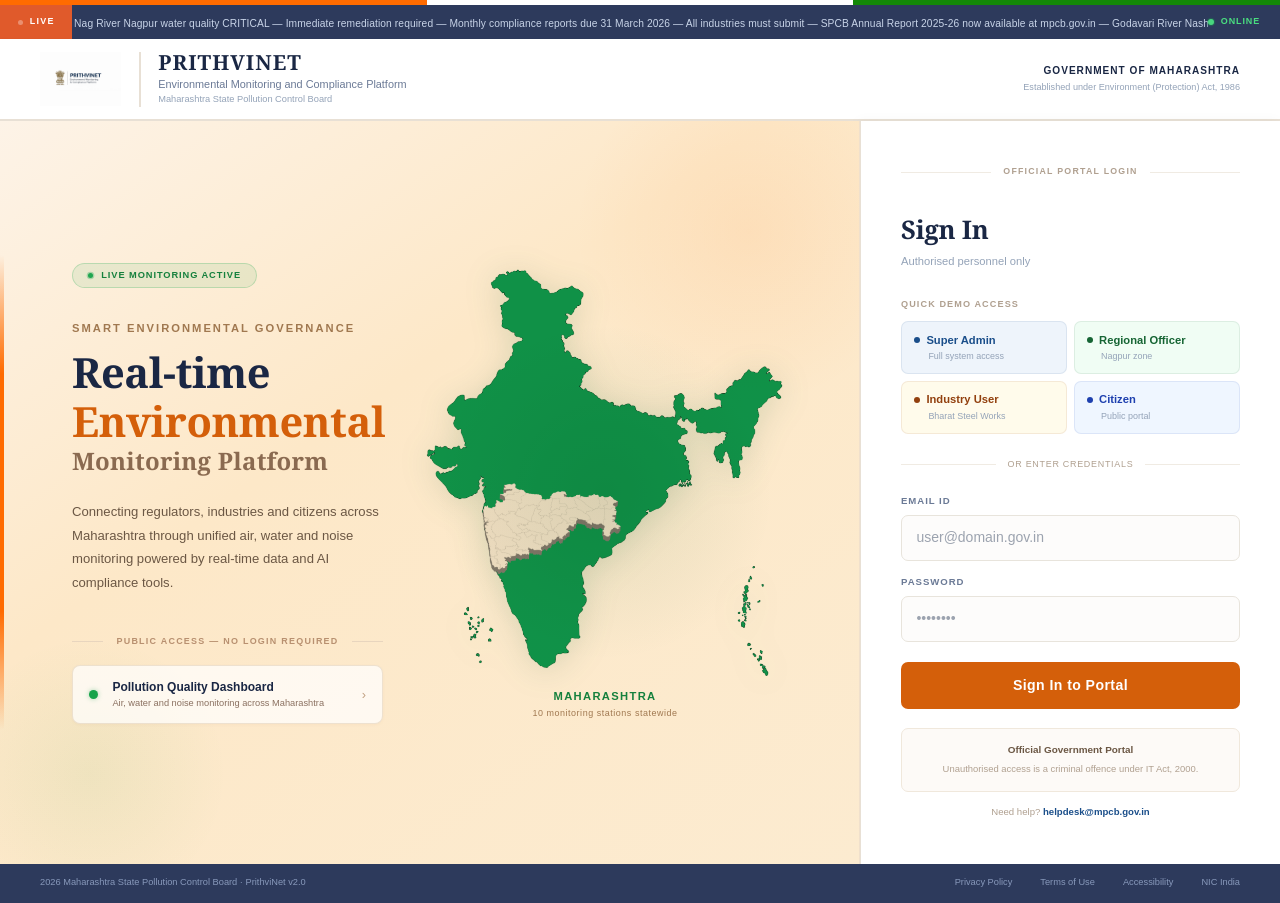
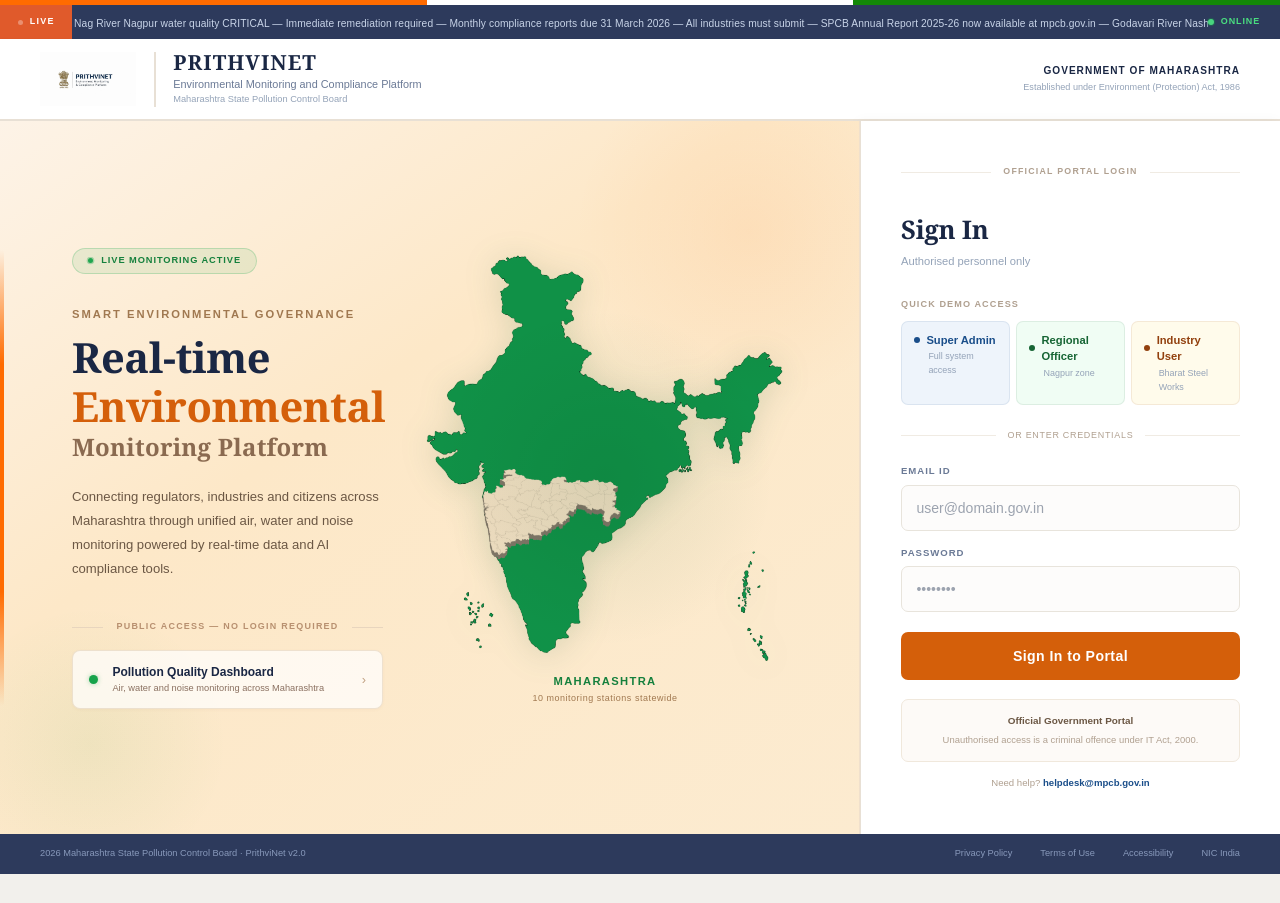
Before and after one commit to notsodiv1918/Prithvinet, a Next.js app: page / in a window 1280 px wide. After the commit the page ends 874 px from the top, so only its background shows below. Built offline with nearby package versions, Linux system fonts and the light colour scheme.

Commit message:
Final build

```diff
--- a/app/globals.css
+++ b/app/globals.css
@@ -104,7 +104,7 @@
   gap: 1rem;
 }
 .site-header-logo img {
-  height: 58px;
+  height: 80px;
   width: auto;
 }
 .site-header-title {
--- a/app/page.tsx
+++ b/app/page.tsx
@@ -32,7 +32,6 @@
     { label: 'Super Admin',      email: 'admin@prithvinet.gov.in', password: 'admin123',    color: '#1a4e8a', bg: '#eef4fb', role: 'Full system access'  },
     { label: 'Regional Officer', email: 'ro@prithvinet.gov.in',    password: 'ro123',       color: '#166534', bg: '#f0fdf4', role: 'Nagpur zone'         },
     { label: 'Industry User',    email: 'industry@bharatsteel.in', password: 'industry123', color: '#92400e', bg: '#fffbeb', role: 'Bharat Steel Works'  },
-    { label: 'Citizen',          email: 'citizen@gmail.com',       password: 'citizen123',  color: '#1e40af', bg: '#eff6ff', role: 'Public portal'       },
   ];
 
   const tickerText = [...NEWS, ...NEWS].join('     —     ');
@@ -187,7 +186,7 @@
           {/* Demo buttons */}
           <div style={{ marginBottom: '1.5rem' }}>
             <div style={{ fontSize: '0.57rem', color: '#b0a090', textTransform: 'uppercase', letterSpacing: '0.12em', fontWeight: '700', marginBottom: '0.6rem' }}>Quick Demo Access</div>
-            <div style={{ display: 'grid', gridTemplateColumns: '1fr 1fr', gap: '0.4rem' }}>
+            <div style={{ display: 'grid', gridTemplateColumns: '1fr 1fr 1fr', gap: '0.4rem' }}>
               {demoLogins.map(d => (
                 <button key={d.label}
                   onClick={() => { setEmail(d.email); setPassword(d.password); }}
```
Also changed, not shown: public/logo.jpeg.
